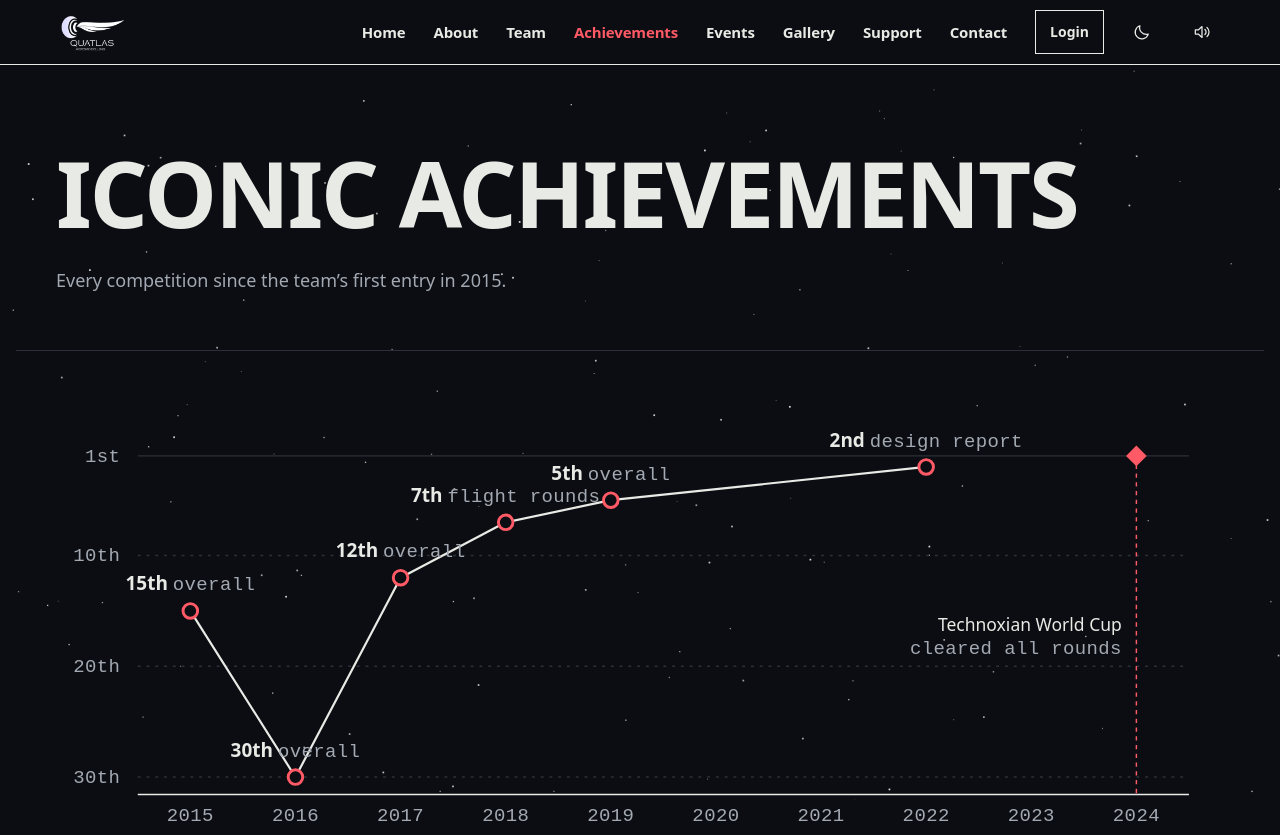
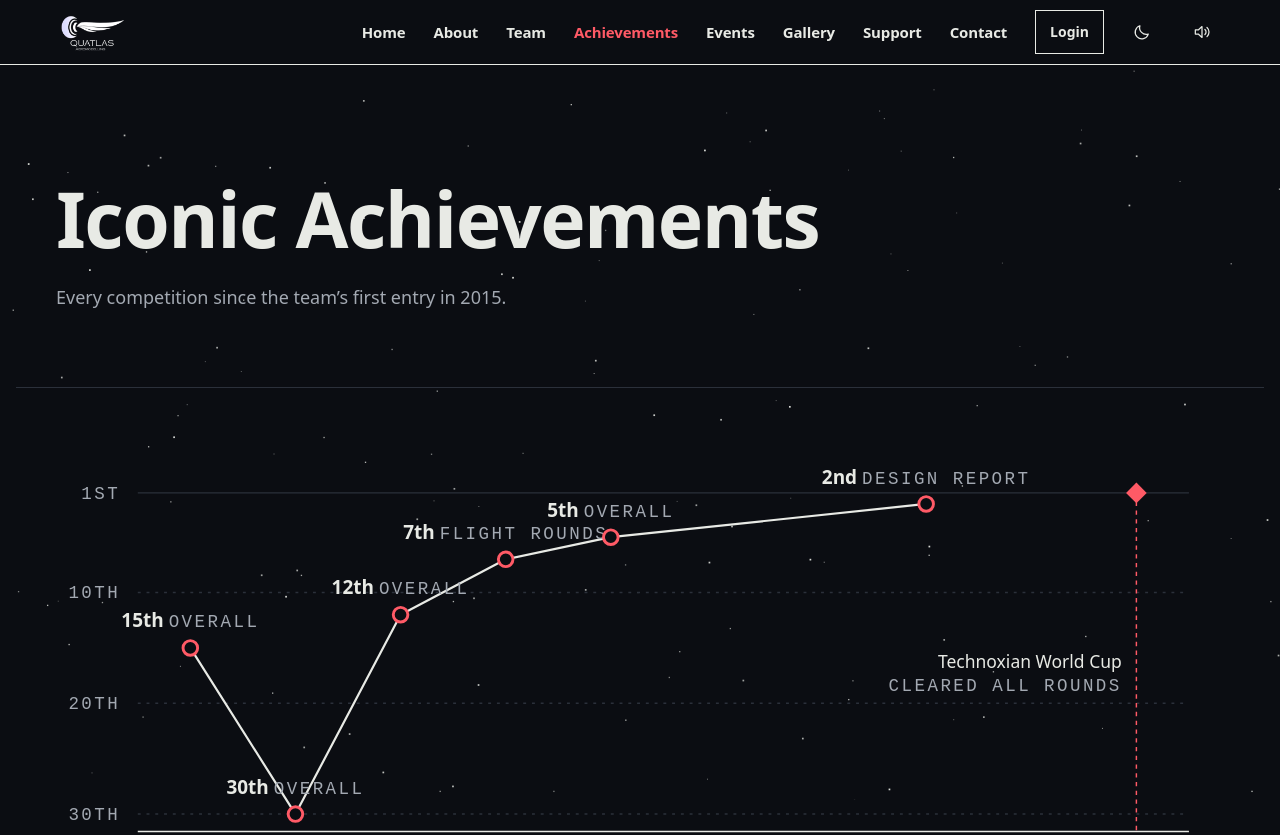
Before and after one commit to Auenchanters/Quatlas-website-, a React (Vite) app: page /achievements in a window 1280 px wide. Shown: the top 835 px of the page. Built offline with nearby package versions, Linux system fonts and the light colour scheme.

Commit message:
Switch to Montserrat / Inter Tight type and wider spacing
Co-Authored-By: Claude Opus 5.5 <noreply@anthropic.com>

```diff
--- a/package.json
+++ b/package.json
@@ -9,10 +9,12 @@
     "images": "node scripts/images.mjs",
     "mock": "node scripts/mock-api.mjs",
     "dev:mock": "vite --mode mock",
-    "photos": "node scripts/remote-images.mjs"
+    "photos": "node scripts/remote-images.mjs",
+    "test": "node --test"
   },
   "dependencies": {
-    "@fontsource-variable/archivo": "^5.3.0",
+    "@fontsource-variable/inter-tight": "^5.3.0",
+    "@fontsource-variable/montserrat": "^5.3.0",
     "@fontsource/ibm-plex-mono": "^5.3.0",
     "react": "^19.3.1",
     "react-dom": "^19.3.1",
--- a/src/components/Layout.jsx
+++ b/src/components/Layout.jsx
@@ -157,8 +157,8 @@ export default function Layout() {
 // Page heading shared by every sheet: big expanded title, optional lede.
 export function SheetHead({ title, children }) {
   return (
-    <div className="wrap pt-14 md:pt-20 pb-10 md:pb-14 border-b border-rule">
-      <h1 className="display text-[clamp(2.5rem,8vw,5.75rem)]">{title}</h1>
+    <div className="wrap pt-[clamp(4rem,9vw,8rem)] pb-[clamp(3rem,6vw,5rem)] border-b border-rule">
+      <h1 className="display text-[clamp(2.75rem,6vw,5.5rem)]">{title}</h1>
       {children && <div className="mt-6 max-w-2xl text-lg text-ink-2">{children}</div>}
     </div>
   );
--- a/src/styles.css
+++ b/src/styles.css
@@ -5,7 +5,8 @@
 /* Hallmark · reworded "Quatlas Aeromodelling" to "Quatlas Aeromodelling Ramaiah Institute of Technology" · 58 named the separate place line; it joined the headline lockup */
 /* Hallmark · waive 83 · the gallery and achievements pages are the club's photo record of each competition season · photographs are the content */
 @import "tailwindcss";
-@import "@fontsource-variable/archivo/standard.css";
+@import "@fontsource-variable/montserrat/wght.css";
+@import "@fontsource-variable/inter-tight/wght.css";
 @import "@fontsource/ibm-plex-mono/latin-400.css";
 @import "@fontsource/ibm-plex-mono/latin-500.css";
 
@@ -18,7 +19,8 @@
   --color-rule: #c4c7c0;
   --color-signal: #c41e2c;
   --color-signal-ink: #9e1622;
-  --font-sans: "Archivo Variable", system-ui, sans-serif;
+  --font-sans: "Inter Tight Variable", system-ui, sans-serif;
+  --font-display: "Montserrat Variable", "Inter Tight Variable", system-ui, sans-serif;
   --font-mono: "IBM Plex Mono", ui-monospace, monospace;
   --ease-out-expo: cubic-bezier(0.16, 1, 0.3, 1);
 }
@@ -80,7 +82,7 @@
   ::selection { background: var(--color-signal); color: var(--color-on-signal); }
   :focus-visible { outline: 2px solid var(--color-signal); outline-offset: 3px; }
   a { text-underline-offset: 0.2em; text-decoration-thickness: 1px; }
-  h1, h2, h3 { text-wrap: balance; line-height: 1.05; }
+  h1, h2, h3 { text-wrap: balance; line-height: 1.05; font-family: var(--font-display); font-weight: 600; letter-spacing: -0.02em; }
   p { text-wrap: pretty; }
   table { font-variant-numeric: tabular-nums; }
   @media (prefers-reduced-motion: reduce) {
@@ -89,10 +91,11 @@
 }
 
 @layer components {
-  /* Expanded, heavy Archivo: the lettering of a drawing title block. */
-  .display { font-stretch: 125%; font-weight: 800; letter-spacing: -0.025em; text-transform: uppercase; }
-  .wide { font-stretch: 115%; font-weight: 650; letter-spacing: -0.01em; }
-  .data { font-family: var(--font-mono); font-size: 0.8125rem; letter-spacing: 0.02em; }
+  /* Sentence-case Montserrat headings; mono labels are the drawing's annotation voice. */
+  .display { font-family: var(--font-display); font-weight: 600; letter-spacing: -0.02em; line-height: 1.02; }
+  .wide { font-family: var(--font-display); font-weight: 600; letter-spacing: -0.01em; }
+  .data { font-family: var(--font-mono); font-size: 0.75rem; letter-spacing: 0.14em; text-transform: uppercase; }
+  .section { padding-block: clamp(5rem, 10vw, 9rem); }
 
   .wrap { width: 100%; max-width: 78rem; margin-inline: auto; padding-inline: 1rem; }
   @media (min-width: 768px) { .wrap { padding-inline: 2.5rem; } }
@@ -100,12 +103,12 @@
   .btn {
     display: inline-flex; align-items: center; justify-content: center; gap: 0.5rem;
     min-height: 2.75rem; padding: 0.5rem 1.25rem; border: 1px solid var(--color-ink);
-    font-stretch: 115%; font-weight: 650; font-size: 0.9375rem; text-decoration: none;
-    transition: background-color 160ms, color 160ms, border-color 160ms, transform 80ms;
+    font-family: var(--font-display); font-weight: 600; font-size: 0.9375rem; text-decoration: none;
+    transition: background-color 160ms, color 160ms, border-color 160ms, transform 120ms var(--ease-out-expo);
     cursor: pointer;
   }
   .btn:hover { background: var(--color-ink); color: var(--color-paper); }
-  .btn:active { transform: translateY(1px); }
+  .btn:active { transform: scale(0.97); }
   .btn-signal { background: var(--color-signal); border-color: var(--color-signal); color: var(--color-on-signal); }
   .btn-signal:hover { background: var(--color-signal-ink); border-color: var(--color-signal-ink); color: var(--color-on-signal); }
   .btn-sm { min-height: 2.75rem; padding: 0.25rem 0.875rem; font-size: 0.875rem; }
```
Also changed, not shown: 1 other file (tests, documents, lock files or other folders).
